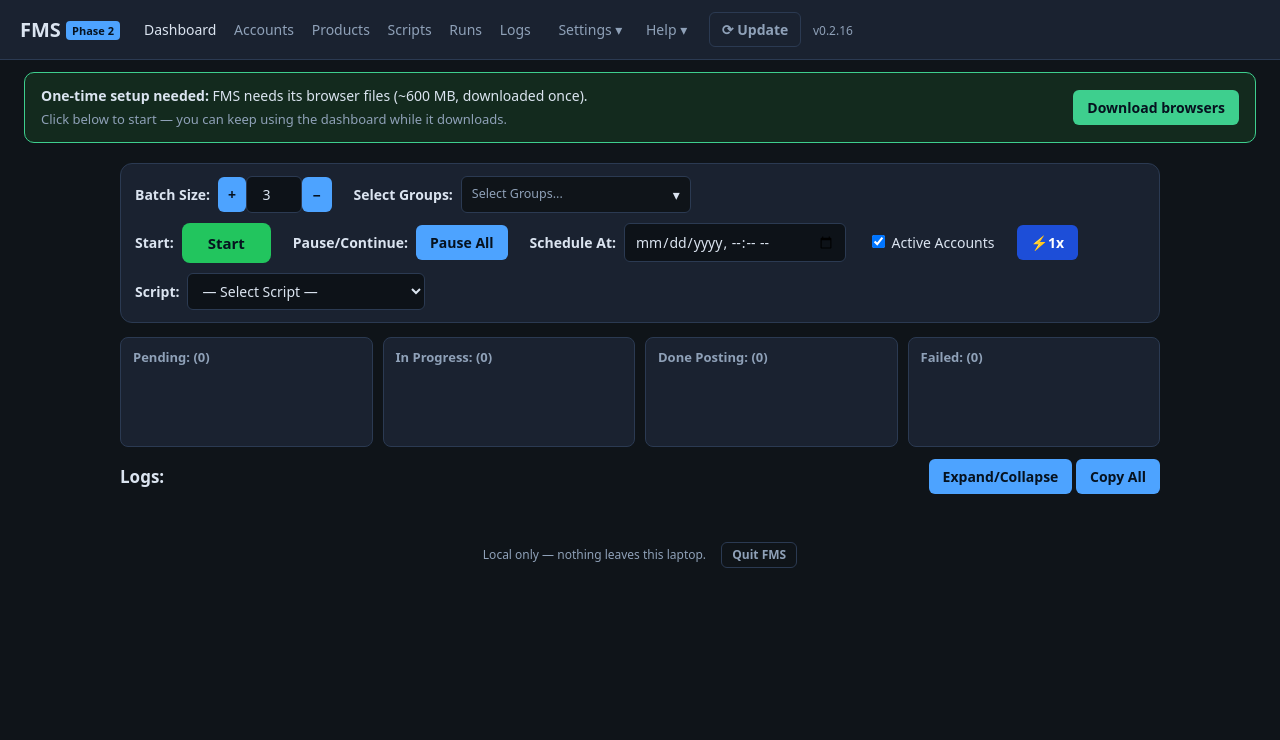
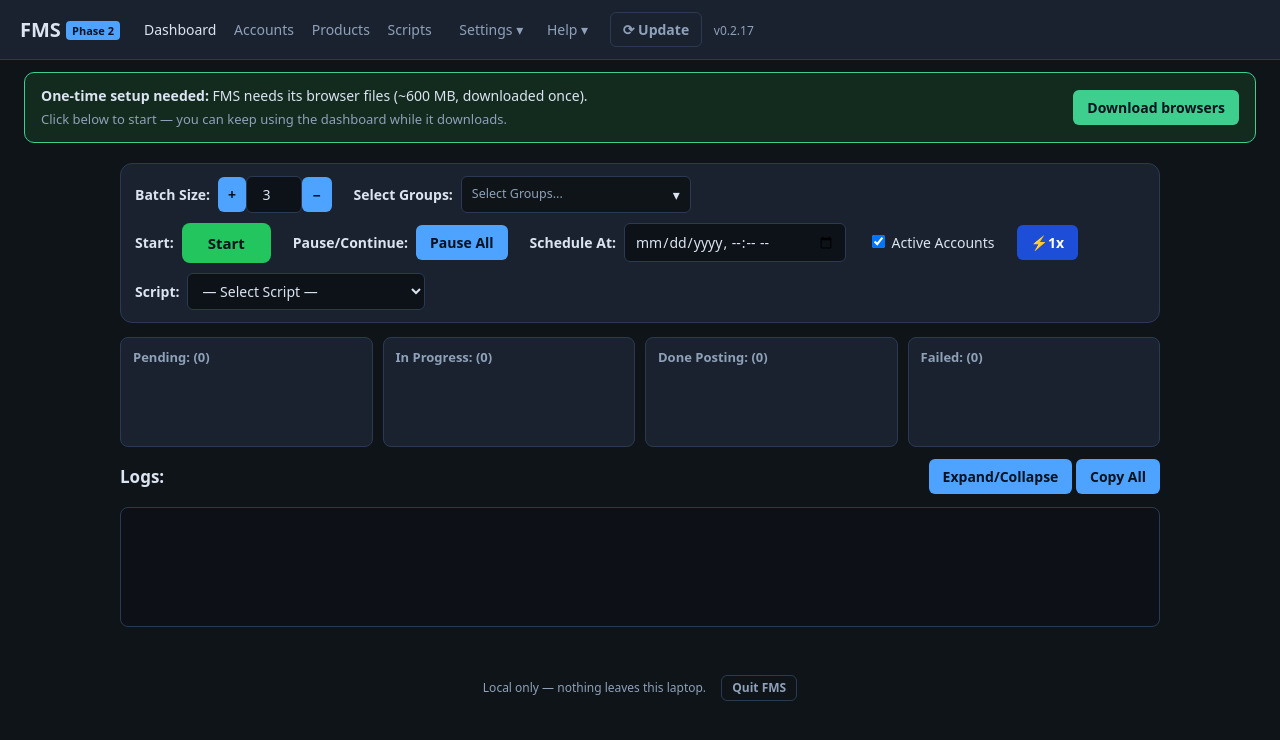
Before and after one commit to jackiejane091-ctrl/fms, a FastAPI app: page / in a window 1280 px wide. Shown: the top 740 px of the page. Run offline with FastAPI, Linux system fonts and the light colour scheme.

Commit message:
v0.2.17: remove Runs/Logs from top nav, bottom Logs box visible like FBM Robo

```diff
--- a/fms/__init__.py
+++ b/fms/__init__.py
@@ -1,6 +1,6 @@
 """FMS - personal Facebook Marketplace auto-listing tool."""
 
-__version__ = "0.2.16"
+__version__ = "0.2.17"
 __phase__ = 2
 
 # Frozen (PyInstaller onefile) bootstrap: point Playwright at the local
--- a/fms/templates/base.html
+++ b/fms/templates/base.html
@@ -14,8 +14,6 @@
     <a href="/accounts" class="{% if request.url.path.startswith('/accounts') %}active{% endif %}">Accounts</a>
     <a href="/products" class="{% if request.url.path.startswith('/products') %}active{% endif %}">Products</a>
     <a href="/scripts" class="{% if request.url.path.startswith('/scripts') %}active{% endif %}">Scripts</a>
-    <a href="/runs" class="{% if request.url.path.startswith('/runs') %}active{% endif %}">Runs</a>
-    <a href="/logs" class="{% if request.url.path.startswith('/logs') %}active{% endif %}">Logs</a>
     <span class="dropdown" id="ddSettings">
       <button type="button" onclick="toggleDd('ddSettings')">Settings ▾</button>
       <span class="menu">
--- a/fms/templates/index.html
+++ b/fms/templates/index.html
@@ -71,7 +71,7 @@
   <span><button type="button" onclick="boardToggleLogs()" id="logsToggleBtn">Expand/Collapse</button>
   <button type="button" onclick="boardCopyLogs()">Copy All</button></span>
 </div>
-<pre class="logs" id="boardLogs" style="display:none;max-height:300px;overflow:auto"></pre>
+<pre class="logs" id="boardLogs" style="max-height:300px;overflow:auto;min-height:120px;background:#0d1117;border:1px solid var(--line);border-radius:8px;padding:12px"></pre>
 {% endblock %}
 {% block scripts %}
 <script>
```
